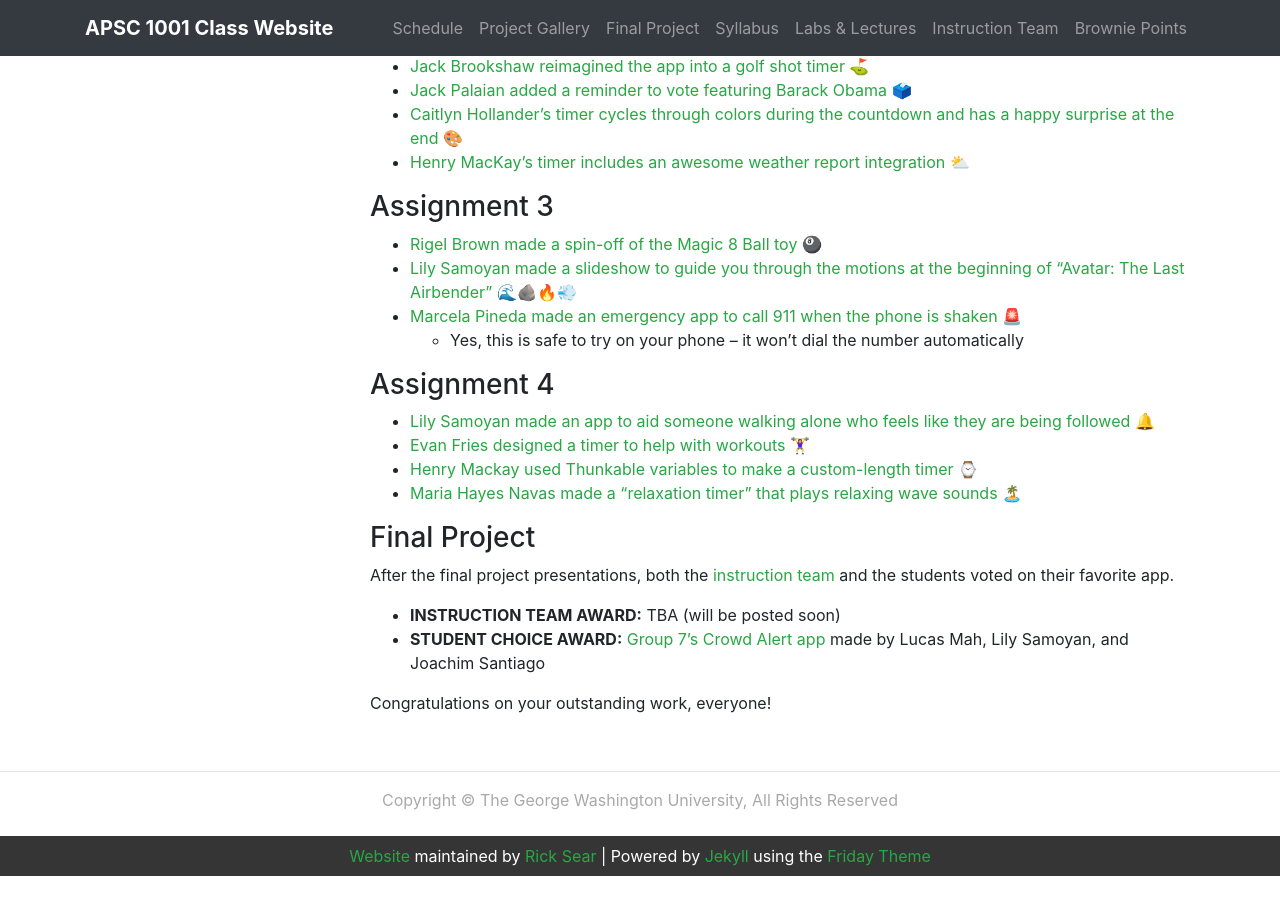
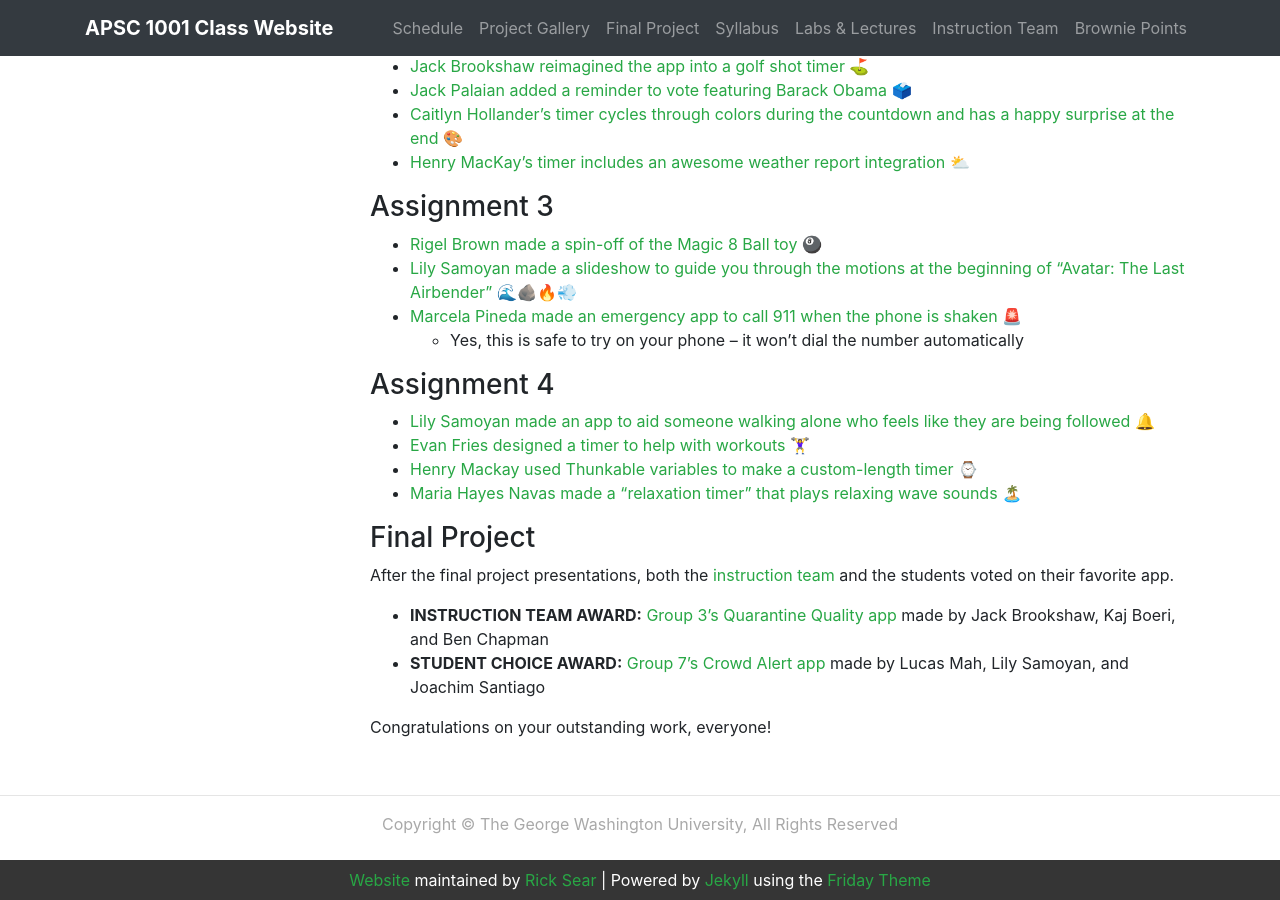
Before and after one commit to GWU-APSC1001/gwu-apsc1001.github.io, a Jekyll site: the page built from _pages/brownie.md, in a window 1280 px wide and 900 px high, scrolled down 691 px. Built offline with Jekyll 4.4.1, drawn with Linux system fonts in a browser that asks for light colours; before the commit the page ends 1567 px from its top, so only the background shows below that.

Commit message:
Add Group 3 to Brownie Points page

```diff
--- a/_pages/brownie.md
+++ b/_pages/brownie.md
@@ -49,7 +49,7 @@ We'll keep this page updated as we get more assignment submissions.
 
 After the final project presentations, both the [instruction team](/contact.html) and the students voted on their favorite app.
 
-- **INSTRUCTION TEAM AWARD:** TBA (will be posted soon)
+- **INSTRUCTION TEAM AWARD:** <a href="https://x.thunkable.com/projectPage/5fc9459da34a4a001313768a" target="_blank">Group 3's Quarantine Quality app</a> made by Jack Brookshaw, Kaj Boeri, and Ben Chapman
 - **STUDENT CHOICE AWARD:** <a href="https://x.thunkable.com/projectPage/5fc9462642f6870012dae087" target="_blank">Group 7's Crowd Alert app</a> made by Lucas Mah, Lily Samoyan, and Joachim Santiago
 
 Congratulations on your outstanding work, everyone!
```
